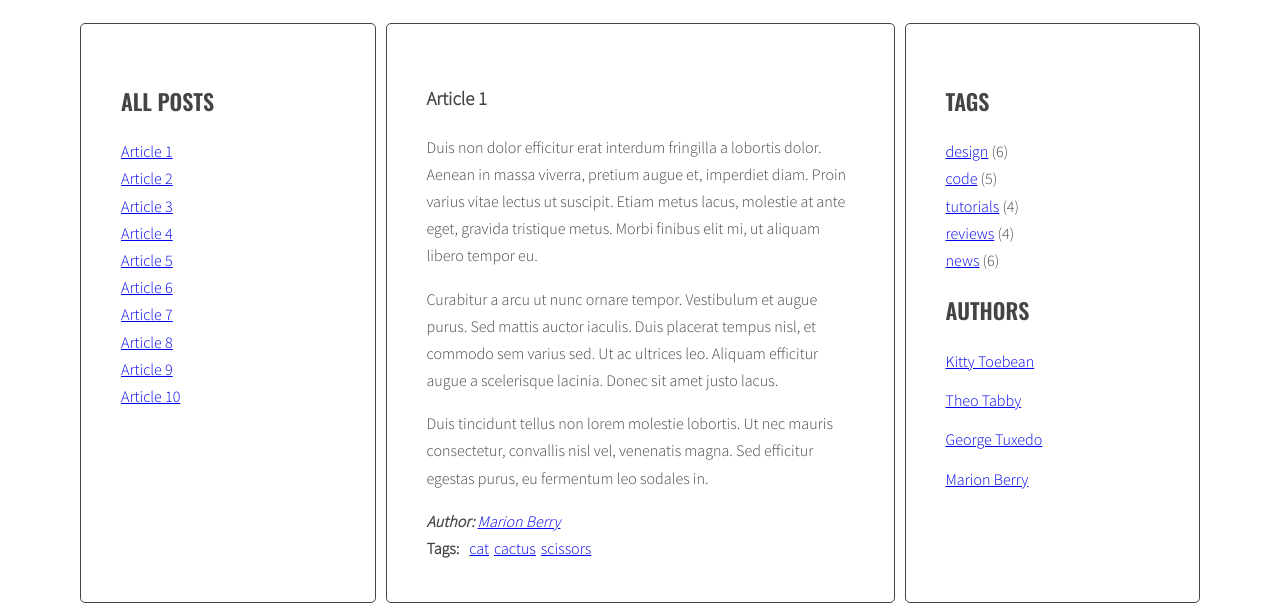
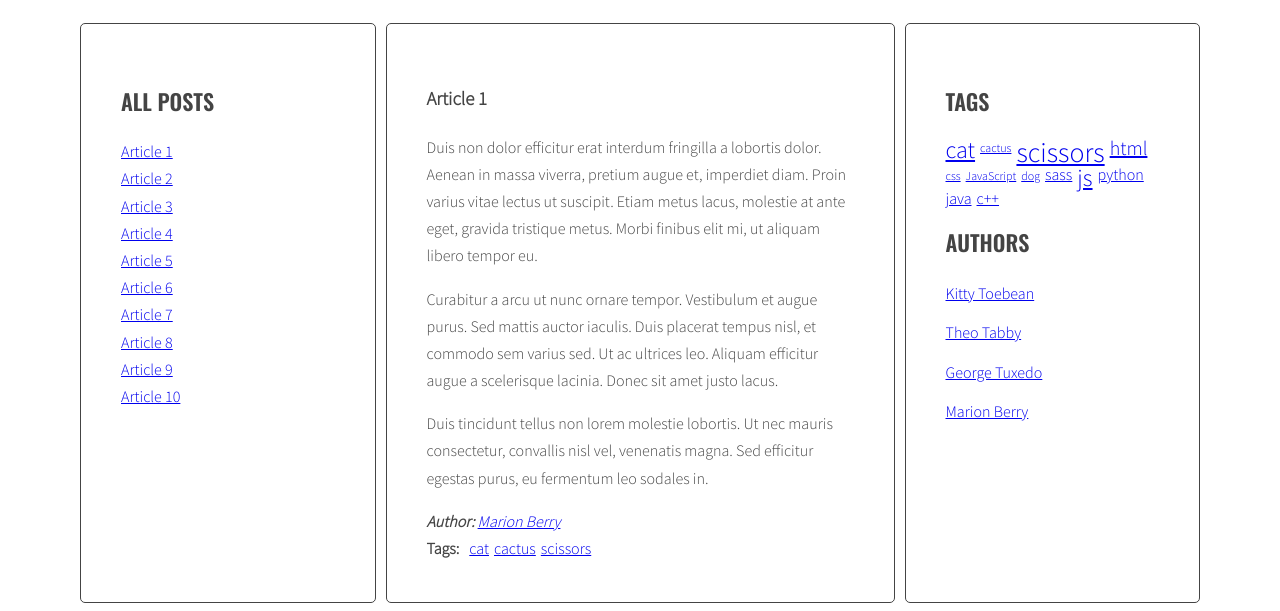
Before and after one commit to Konrad-kodilla-projects/javascript-blog, a website: page index.html in a window 1280 px wide. Shown: the part 220-831 px from the top of the page. Drawn offline with nearby package versions, Linux system fonts and the light colour scheme.

Commit message:
Add tag cloud

```diff
--- a/index.html
+++ b/index.html
@@ -256,11 +256,6 @@
             <aside class="sidebar">
               <h2 class="section-title">Tags</h2>
               <ul class="list tags">
-                <li><a href="#">design</a> <span>(6)</span></li>
-                <li><a href="#">code</a> <span>(5)</span></li>
-                <li><a href="#">tutorials</a> <span>(4)</span></li>
-                <li><a href="#">reviews</a> <span>(4)</span></li>
-                <li><a href="#">news</a> <span>(6)</span></li>
               </ul>
               <h2 class="section-title">Authors</h2>
               <ul class="list authors">
--- a/js/script.js
+++ b/js/script.js
@@ -1,4 +1,9 @@
 'use strict';
+
+const opt = {
+    optCloudClassCount: 5,
+    optCloudClassPrefix: 'tag-size-'
+};
 
 const DOM = {
     article: '.post',
@@ -7,22 +12,24 @@ const DOM = {
     articleTag: '.post-tags .list',
     activeTags: 'a.active[href^="#tag-"]',
     author: '.author-name',
-    activeAuthor: 'a[href^="#author-"]'
+    activeAuthor: 'a[href^="#author-"]',
+    tagsList: '.tags.list'
 };
-
 
 function titleClickHandler(event) {
     event.preventDefault();
 
     /* [DONE] remove class 'active' from all article links  */
-    document.querySelectorAll('.titles a.active')
+    document
+        .querySelectorAll('.titles a.active')
         .forEach(activelink => activelink.classList.remove('active'));
 
     /* [DONE] add class 'active' to the clicked link */
     this.classList.add('active');
 
     /* [DONE] remove class 'active' from all articles */
-    document.querySelectorAll('.posts article.active')
+    document
+        .querySelectorAll('.posts article.active')
         .forEach(activeArticle => activeArticle.classList.remove('active'));
 
     //  [DONE]
@@ -31,7 +38,6 @@ function titleClickHandler(event) {
     /* add class 'active' to the correct article */
     document.querySelector(this.getAttribute('href')).classList.add('active');
 }
-
 
 function generateTitleLinks(selector = '') {
     /* remove contents of titleList */
@@ -56,14 +62,36 @@ function generateTitleLinks(selector = '') {
     /* insert link into titleList */
     linkList.innerHTML = html;
 
-    document.querySelectorAll('.titles a')
+    document
+        .querySelectorAll('.titles a')
         .forEach(link => link.addEventListener('click', titleClickHandler));
 }
 
 generateTitleLinks();
 
+function calculateTagsParams(tags) {
+    let vals = Object.values(tags);
+    return {
+        min: Math.min(...vals),
+        max: Math.max(...vals)
+    };
+}
+
+function calculateTagClass(count, param) {
+    let range = (param.max - param.min) / opt.optCloudClassCount;
+    let j = 1;
+
+    for (let i = param.min + range; i < param.max + 1; i += range) {
+        if (count <= i) {
+            return opt.optCloudClassPrefix + j;
+        }
+        j++;
+    }
+}
 
 function generateTags() {
+    /* [NEW] create a new variable allTags with an empty object */
+    let allTags = {};
     /* find all articles */
     /* START LOOP: for every article: */
     document.querySelectorAll(DOM.article).forEach(article => {
@@ -72,24 +100,41 @@ function generateTags() {
 
         /* get tags from data-tags attribute */
         /* split tags into array */
-        article.getAttribute('data-tags').split(' ').map(tag => {
+        article
+            .getAttribute('data-tags')
+            .split(' ')
+            .map(tag => {
                 /* START LOOP: for each tag */
                 /* generate HTML of the link */
                 /* add generated code to html variable */
                 html += `<li><a href="#tag-${tag}">${tag}</a></li>`;
+
+                // To mi ESLint wywala jako błąd
+                // !allTags.hasOwnProperty(tag) ? allTags[tag] = 1 : allTags[tag]++;
+                !Object.prototype.hasOwnProperty.call(allTags, tag)
+                    ? (allTags[tag] = 1)
+                    : allTags[tag]++;
                 /* END LOOP: for each tag */
             });
 
         /* find tags wrapper */
         /* insert HTML of all the links into the tags wrapper */
         article.querySelector(DOM.articleTag).innerHTML = html;
+        /* [NEW] add html from allTags to tagList */
+    });
+    /* END LOOP: for every article: */
+    const tagsParams = calculateTagsParams(allTags);
+    console.log('TCL: generateTags -> tagsParams', tagsParams);
+
+    let htmlTags = Object.keys(allTags).map(tag => {
+        let tagClass = calculateTagClass(allTags[tag], tagsParams);
+        return `<li><a class="${tagClass}" href="#tag-${tag}">${tag} </a></li>`;
     });
 
-    /* END LOOP: for every article: */
+    document.querySelector('.tags').innerHTML = htmlTags.join(' ');
 }
 
 generateTags();
-
 
 function tagClickHandler(event) {
     /* prevent default action for this event */
@@ -104,12 +149,14 @@ function tagClickHandler(event) {
 
     /* find all tag links with class active */
     /* remove class active */
-    document.querySelectorAll(DOM.activeTags)
+    document
+        .querySelectorAll(DOM.activeTags)
         .forEach(tag => tag.classList.remove('active'));
 
     /* find all tag links with "href" attribute equal to the "href" constant */
     /* add class active */
-    document.querySelectorAll(`a[href="${href}"]`)
+    document
+        .querySelectorAll(`a[href="${href}"]`)
         .forEach(tag => tag.classList.add('active'));
 
     /* execute function "generateTitleLinks" with article selector as argument */
@@ -118,42 +165,46 @@ function tagClickHandler(event) {
 
 function addClickListenersToTags() {
     /* find all links to tags */
-    document.querySelectorAll('a[href^="#tag-"]')
+    document
+        .querySelectorAll('a[href^="#tag-"]')
         /* add tagClickHandler as event listener for that link */
         .forEach(link => link.addEventListener('click', tagClickHandler));
 }
 
 addClickListenersToTags();
 
-
 function generateAuthors() {
     document.querySelectorAll(DOM.article).forEach(article => {
         let author = article.getAttribute('data-author');
-        article.querySelector(DOM.author).innerHTML = `<a href="#author-${author}">${author}</a>`;
+        article.querySelector(
+            DOM.author
+        ).innerHTML = `<a href="#author-${author}">${author}</a>`;
     });
 }
 
 generateAuthors();
 
-
 function addClickListenersToAuthors() {
-    document.querySelectorAll('a[href^="#author-"]')
-        .forEach(link => link.addEventListener('click', function authorClickHandler(event) {
+    document.querySelectorAll('a[href^="#author-"]').forEach(link =>
+        link.addEventListener('click', function authorClickHandler(event) {
             event.preventDefault();
 
             const href = this.getAttribute('href');
             const author = href.replace('#author-', '');
 
-            document.querySelectorAll(DOM.activeAuthor)
+            document
+                .querySelectorAll(DOM.activeAuthor)
                 .forEach(author => author.classList.remove('active'));
 
             /* add class active */
-            document.querySelectorAll(`a[href="${href}"]`)
+            document
+                .querySelectorAll(`a[href="${href}"]`)
                 .forEach(author => author.classList.add('active'));
 
             /* execute function "generateTitleLinks" with article selector as argument */
             generateTitleLinks(`[data-author="${author}"]`);
-        }));
+        })
+    );
 }
 
 addClickListenersToAuthors();
--- a/pytania-6.txt
+++ b/pytania-6.txt
@@ -1 +1,5 @@
 1. Czy w prawdziwych projektach też się najpierw robi statyczną stronę a potem nadpisuje w js?
+
+2. Komentarze w kodzie - jak często i w jakich miejscach bo teraz w tych zadaniach jest chyba za dużo
+
+3. ESLint wywala mi error na "no-prototype-builtins" => czy zmieniać foo.hasOwnProperty("bar"); na Object.prototype.hasOwnProperty.call(foo, "bar");
--- a/sass/style.scss
+++ b/sass/style.scss
@@ -5,13 +5,18 @@
 $color-light: #fff;
 $color-dark: #444;
 
-$font-logo: 'Sacramento', cursive;
-$font-header: 'Oswald', sans-serif;
-$font-text: 'Source Sans Pro', sans-serif;
+$font-logo: 'Sacramento',
+cursive;
+$font-header: 'Oswald',
+sans-serif;
+$font-text: 'Source Sans Pro',
+sans-serif;
 
 /* Global */
 
-*, *::before, *::after {
+*,
+*::before,
+*::after {
   box-sizing: border-box;
 }
 
@@ -34,6 +39,7 @@ body {
   text-transform: uppercase;
   font-family: $font-header;
   font-weight: 600;
+
   span {
     text-transform: none;
     font-weight: 400;
@@ -56,7 +62,8 @@ body {
   flex: 2 0 0;
 }
 
-.sidebar, .posts {
+.sidebar,
+.posts {
   background: $color-light;
   margin-right: 10px;
   padding: 40px;
@@ -80,6 +87,7 @@ body {
   list-style-type: none;
   margin: 0;
   padding: 0;
+
   .active {
     font-weight: bold;
   }
@@ -104,6 +112,7 @@ body {
 
 .post {
   display: none;
+
   &.active {
     display: block;
   }
@@ -115,7 +124,44 @@ body {
 
 .post-tags {
   display: flex;
+
   p {
     margin: 0 10px 0 0;
   }
 }
+
+
+/* Tags */
+
+.list.tags {
+  display: flex;
+  flex-wrap: wrap;
+
+  li {
+    line-height: 1;
+    padding-right: 5px;
+  }
+}
+
+.tag-size {
+
+  &-1 {
+    font-size: 12px;
+  }
+
+  &-2 {
+    font-size: 16px;
+  }
+
+  &-3 {
+    font-size: 20px;
+  }
+
+  &-4 {
+    font-size: 24px;
+  }
+
+  &-5 {
+    font-size: 28px;
+  }
+}
```
Also changed, not shown: css/style.css, 1 other file. Lines whose indentation alone changed are shown as unchanged.
